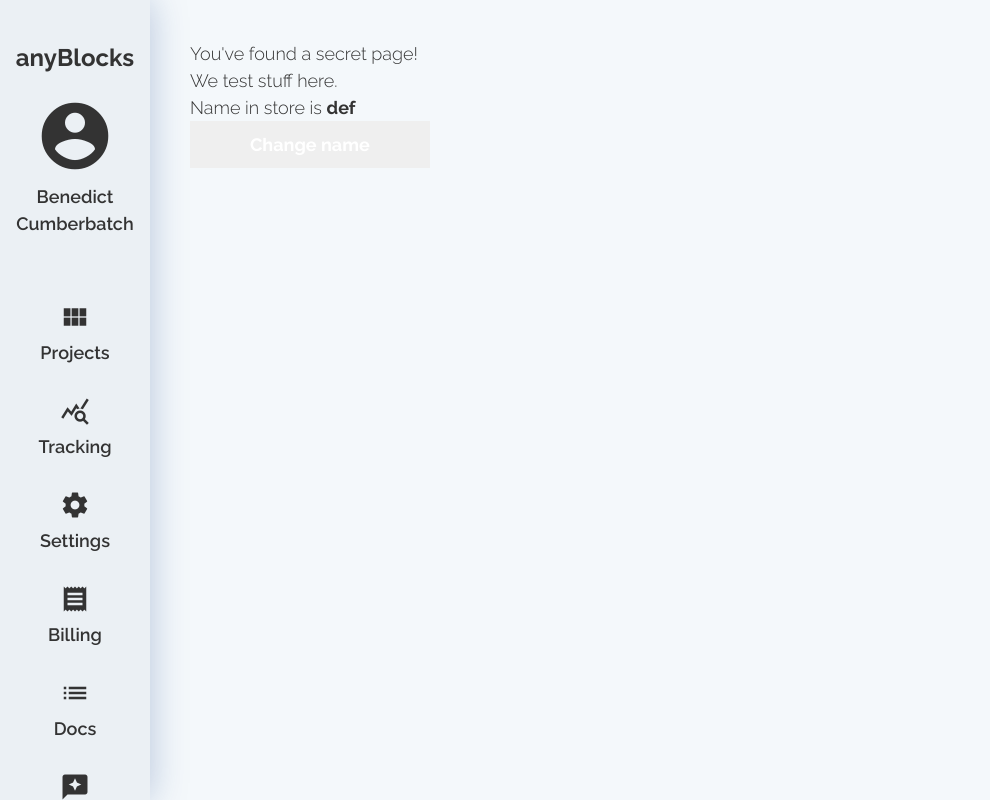
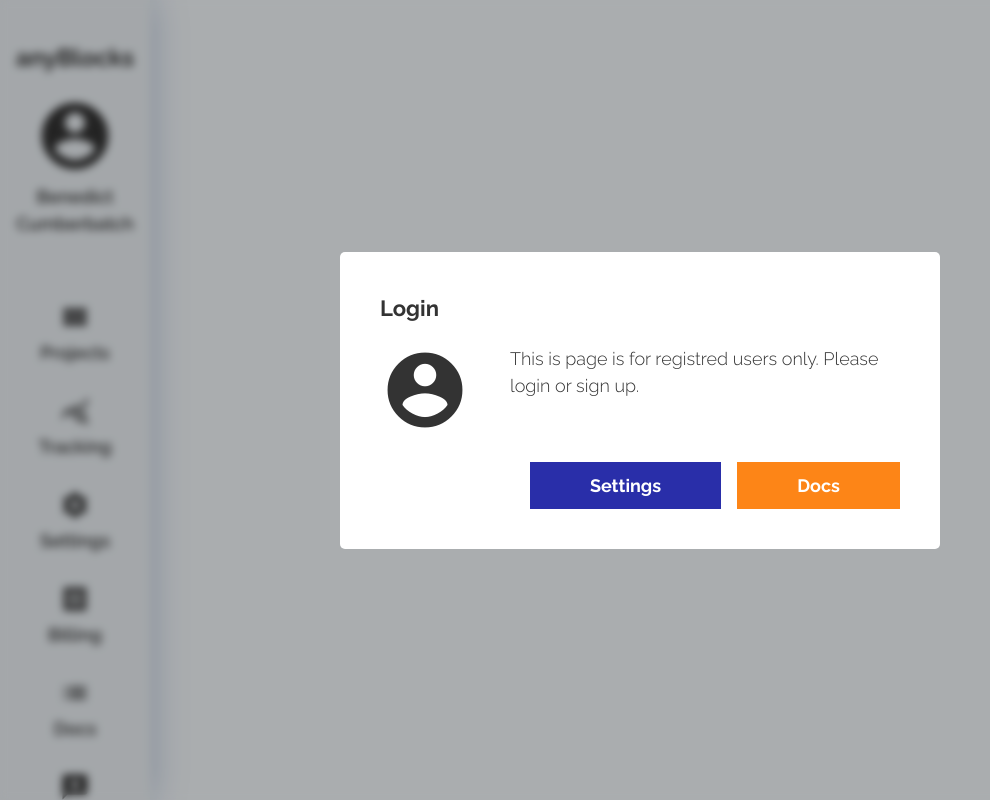
Before and after one commit to r2r23/anyblocks-dashboard-front, a Vue app: page / in a window 1280 px wide. Shown: the whole page, without its empty margins (0-990 px from the left). Built offline with nearby package versions, Linux system fonts and the light colour scheme.

Commit message:
ModalBox as slots (no drawers)

```diff
--- a/src/App.vue
+++ b/src/App.vue
@@ -5,32 +5,55 @@
 
         <NavigationBar v-show="navVisible"/>
 
-        <main :class="{'full-width': !navVisible}">
+        <main :class="{'full-width': !navVisible}" v-if="user.id">
             <router-view/>
         </main>
 
+        <ModalBox v-if="modalLoginNeeded" @close-clicked="modalLoginNeeded=false">
+            <template v-slot:title>Login</template>
+            <template v-slot:icon><i class="material-icons">account_circle</i></template>
+            <template v-slot:text>This is page is for registred users only. Please login or sign up.</template>
+            <template v-slot:footer>
+                <button class="color1" @click="goLogin()">Settings</button>
+                <button class="color2" @click="goRegister()">Docs</button>
+            </template>
+        </ModalBox>
     </div>
 </template>
 
 <script>
 import {isMobile} from '@/common/helpers'
+
 import NavigationBar from '@/components/NavigationBar'
+import ModalBox from '@/components/ModalBox'
 
 export default {
     name: 'App',
     components: {
-        NavigationBar
+        NavigationBar, ModalBox
     },
     data() {
         return {
+            user: {
+                id: false
+            },
             isMobile: isMobile(),
             isDesktop: !isMobile(),
             navVisible: true,
+            modalLoginNeeded: true,
         }
     },
     methods: {
         toggleNav() {
             this.navVisible = !this.navVisible
+        },
+        goRegister() {
+            this.$router.push('docs')
+            this.modalLoginNeeded = false
+        },
+        goLogin() {
+            this.$router.push('settings')
+            this.modalLoginNeeded = false
         }
     }
 }
@@ -91,6 +114,10 @@ b {
     font-weight: 700;
 }
 
+.cursor-pointer {
+    cursor: pointer;
+}
+
 /* ===================== MAIN PAGE =============================================================== */
 
 #app {
--- /dev/null
+++ b/src/components/ModalBox.vue
@@ -0,0 +1,97 @@
+<template>
+    <div class="backdrop"
+         @click="$emit('close-clicked')"
+    >
+        <div class="modal" @click.stop="">
+            <header>
+                <h2><slot name="title"></slot></h2>
+            </header>
+            <div class="body">
+                <div class="icon"><slot name="icon"></slot></div>
+                <div class="text"><slot name="text"></slot></div>
+            </div>
+            <footer>
+                <slot name="footer"></slot>
+            </footer>
+        </div>
+    </div>
+</template>
+
+<script>
+export default {
+    name: 'ModalBox',
+}
+</script>
+
+<style scoped>
+
+.backdrop {
+    position: fixed;
+    top: 0; left: 0; right: 0; bottom: 0;
+    z-index: 100;
+    display: grid;
+    place-items: center;
+    background: rgba(0, 0, 0, .3);
+    backdrop-filter: blur(4px);
+}
+
+.modal {
+    max-width: 600px;
+    min-height: 200px;
+    padding: var(--gutter);
+    display: grid;
+    grid-template-rows: auto 1fr auto;
+    background: white;
+    border-radius: 5px;
+}
+
+header {
+    margin-bottom: 0 !important; /* override for cases when modal is inside pad (eg FlexibleStaking -> TopCompanies -> Modal) */
+}
+
+.body {
+    display: grid;
+    grid-template-columns: auto 1fr;
+    overflow: auto;
+}
+
+.body .icon i {
+    margin-right: var(--gutter);
+    font-size: 90px;
+    color: var(--green);
+}
+
+.body .icon i.error {
+    color: var(--red);
+}
+
+footer {
+    padding-top: calc(var(--gutter) / 2);
+    display: flex;
+    justify-content: flex-end;
+}
+
+footer button:last-child {
+    margin-left: 16px;
+}
+
+/* mobile */
+
+#app.mobile .modal-container {
+    width: 100%;
+    max-width: 100%;
+    height: 100vh;
+    max-height: 100vh;
+}
+
+#app.mobile .modal-container .body {
+    grid-template-columns: 1fr;
+    grid-template-rows: auto 1fr;
+}
+
+#app.mobile .modal-container header,
+#app.mobile .modal-container footer {
+    background: blue;
+}
+
+</style>
```
